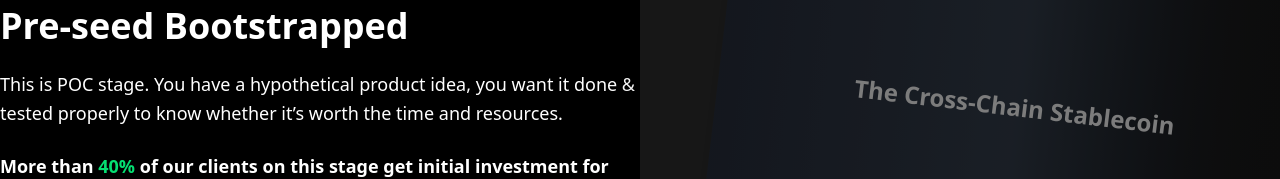
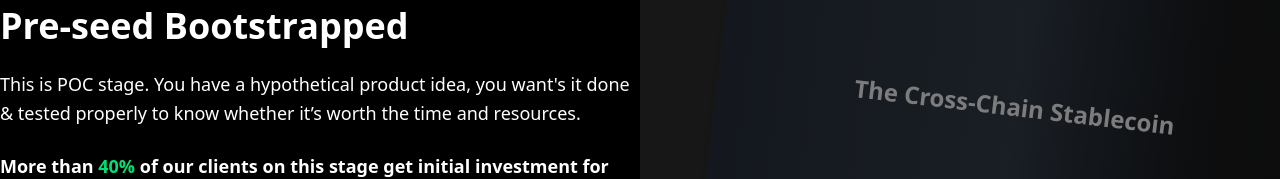
Before and after one commit to kanji2001/Scroll-project-react, a React (Vite) app: page / in a window 1280 px wide. Shown: the part 453-632 px from the top of the page. Built offline with nearby package versions, Linux system fonts and the light colour scheme.

Commit message:
check user

```diff
--- a/src/Components/Rotation.jsx
+++ b/src/Components/Rotation.jsx
@@ -77,7 +77,7 @@ const Rotation = () => {
         <div className="md:col-span-6 h-auto md:h-[80vh] flex flex-col justify-center items-start text-white space-y-6 px-4 py-4 md:py-0 md:px-0 order-2 md:order-1">
           <h2 className="text-3xl md:text-4xl font-bold">Pre-seed Bootstrapped</h2>
           <p className="text-base md:text-lg leading-relaxed">
-            This is POC stage. You have a hypothetical product idea, you want it done & tested properly to know whether it’s worth the time and resources.
+            This is POC stage. You have a hypothetical product idea, you want's it done & tested properly to know whether it’s worth the time and resources.
           </p>
           <p className="text-base md:text-lg font-semibold">
             More than <span className="text-green-400">40%</span> of our clients on this stage get initial investment for MVPs.
```
